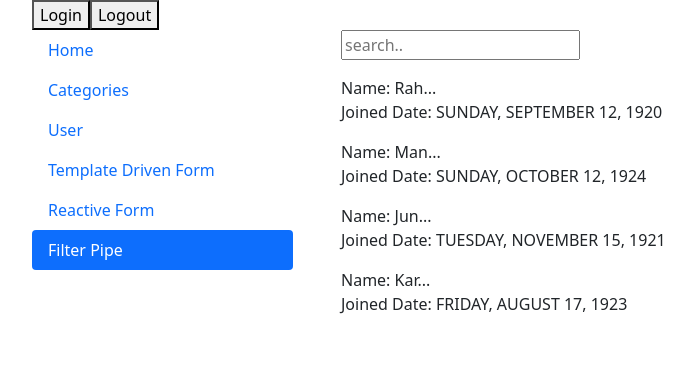
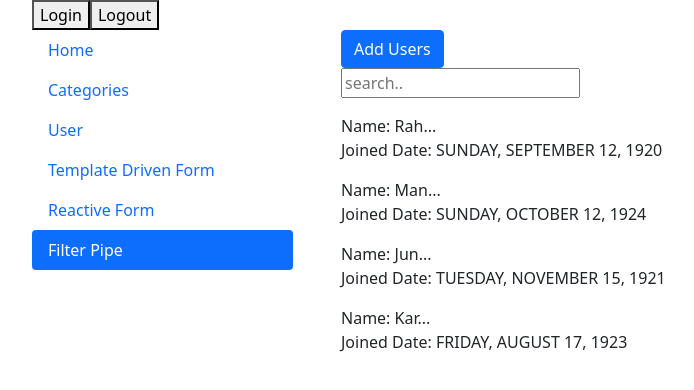
Before and after one commit to Patwalrahul3/angular-routing, an Angular app: page /filterpipe in a window 1280 px wide. Shown: the top 390 px of the page, without its empty margins (50-744 px from the left). Built offline with nearby package versions, Linux system fonts and the light colour scheme.

Commit message:
pure and impure pipe

```diff
--- a/src/app/filterpipe/filterpipe.component.html
+++ b/src/app/filterpipe/filterpipe.component.html
@@ -1,4 +1,9 @@
 <div class="container">
+    <div class="row">
+        <div class="col-md-12">
+            <button class="btn btn-primary" (click)="addUsers()" >Add Users</button>
+        </div>
+    </div>
     <div class="row">
         <div class="col-md-12">
             <input type="text" placeholder="search.." [(ngModel)]="filteredString" />
--- a/src/app/filterpipe/filterpipe.component.ts
+++ b/src/app/filterpipe/filterpipe.component.ts
@@ -14,4 +14,11 @@ export class FilterpipeComponent {
     {name: 'Karan', joinedDate: new Date(18,1, 2024)},
   ]
 
+  addUsers(){
+    this.users.push({
+      name: 'sample',
+      joinedDate: new Date(1,1,1990)
+    })
+  }
+
 }
--- a/src/app/pipe/searchfilter.pipe.ts
+++ b/src/app/pipe/searchfilter.pipe.ts
@@ -1,7 +1,8 @@
 import { Pipe, PipeTransform } from '@angular/core';
 
 @Pipe({
-  name: 'searchfilter'
+  name: 'searchfilter',
+  pure: false
 })
 export class SearchfilterPipe implements PipeTransform {
 
```
